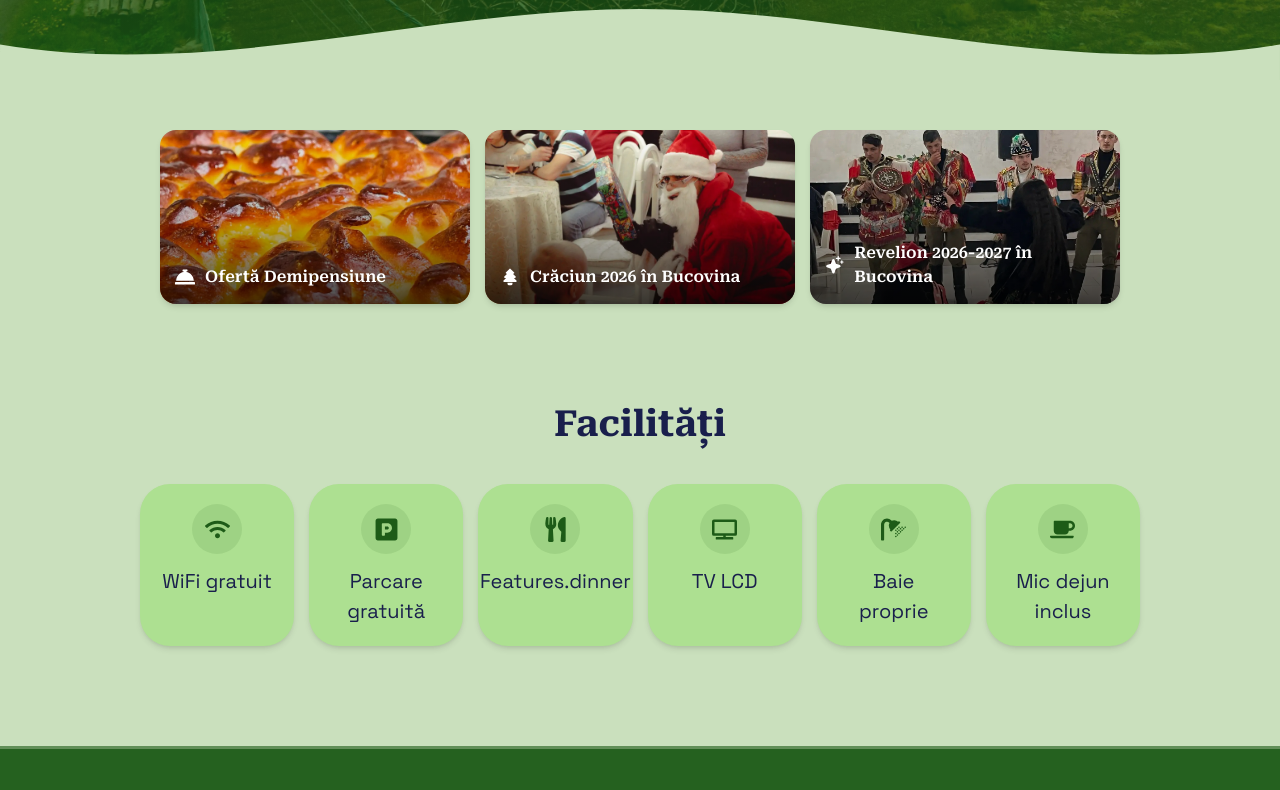
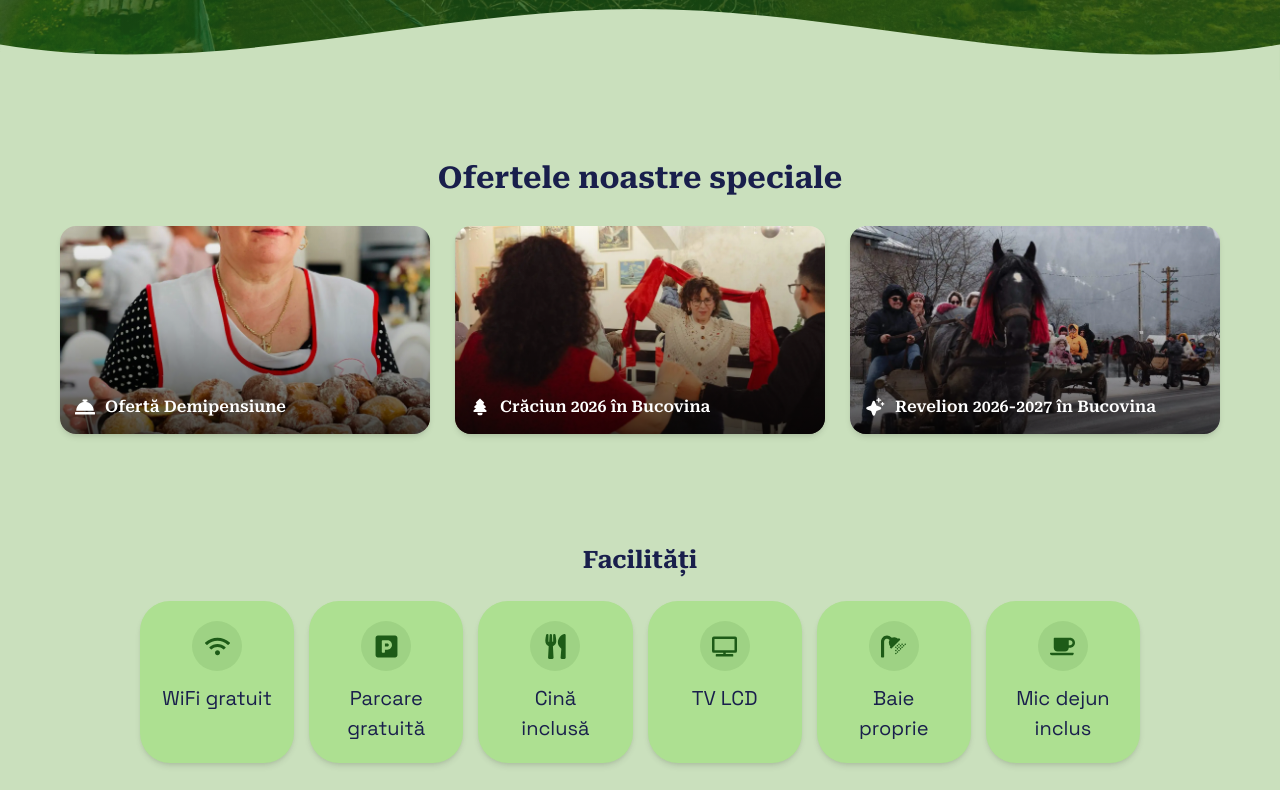
Before and after one commit to ciokyyy/actual-perla, a Next.js app: page /ro in a window 1280 px wide. Shown: the part 640-1430 px from the top of the page. Built offline with nearby package versions, Linux system fonts and the light colour scheme.

Commit message:
Compact offer cards: add image slideshow, Our Offers title, larger size, smaller amenities title, add dinner translation

```diff
--- a/messages/en-us.json
+++ b/messages/en-us.json
@@ -86,10 +86,10 @@
     "title": "Amenities",
     "wifi": "Free WiFi",
     "parking": "Free parking",
-    "ac": "Air conditioning",
     "tv": "LCD TV",
     "shower": "Private bathroom",
-    "breakfast": "Breakfast included"
+    "breakfast": "Breakfast included",
+    "dinner": "Dinner included"
   },
   "OffersPage": {
     "our_offers": "Our Offers",
--- a/messages/it.json
+++ b/messages/it.json
@@ -86,10 +86,10 @@
     "title": "Servizi",
     "wifi": "WiFi gratuito",
     "parking": "Parcheggio gratuito",
-    "ac": "Aria condizionata",
     "tv": "TV LCD",
     "shower": "Bagno privato",
-    "breakfast": "Colazione inclusa"
+    "breakfast": "Colazione inclusa",
+    "dinner": "Cena inclusa"
   },
   "OffersPage": {
     "our_offers": "Le Nostre Offerte",
--- a/messages/ro.json
+++ b/messages/ro.json
@@ -87,10 +87,10 @@
     "title": "Facilități",
     "wifi": "WiFi gratuit",
     "parking": "Parcare gratuită",
-    "ac": "Aer condiționat",
     "tv": "TV LCD",
     "shower": "Baie proprie",
-    "breakfast": "Mic dejun inclus"
+    "breakfast": "Mic dejun inclus",
+    "dinner": "Cină inclusă"
   },
   "OffersPage": {
     "our_offers": "Ofertele Noastre",
--- a/src/app/[locale]/oferte/ClientComponent.tsx
+++ b/src/app/[locale]/oferte/ClientComponent.tsx
@@ -1,4 +1,5 @@
 "use client";
+import { useState, useEffect } from "react";
 import { Link } from "@/components/ui/Link";
 import { motion } from "motion/react";
 import Image from "next/image";
@@ -169,14 +170,21 @@ export function ClientComponent() {
   );
 }
 
-function CompactOfferCard({ title, icon: Icon, image, href }: { title: string; icon: React.ElementType; image: StaticImageData; href: string }) {
+function CompactOfferCard({ title, icon: Icon, images, href }: { title: string; icon: React.ElementType; images: [StaticImageData, StaticImageData, StaticImageData]; href: string }) {
+  const [idx, setIdx] = useState(0);
+
+  useEffect(() => {
+    const interval = setInterval(() => setIdx((i) => (i + 1) % images.length), 3000);
+    return () => clearInterval(interval);
+  }, [images.length]);
+
   return (
     <Link
       href={href as "/"}
       className="group relative rounded-2xl overflow-hidden shadow-md cursor-pointer"
     >
-      <div className="aspect-video relative">
-        <Image src={image} alt={title} fill className="object-cover transition-transform duration-500 group-hover:scale-105" />
+      <div className="aspect-video relative overflow-hidden">
+        <Image src={images[idx]} alt={title} fill className="object-cover transition-transform duration-700 group-hover:scale-110" />
         <div className="absolute inset-0 bg-gradient-to-t from-black/70 via-black/20 to-transparent" />
         <div className="absolute bottom-0 left-0 right-0 p-15 flex items-center gap-10">
           <Icon className="w-20 h-20 text-white" />
@@ -191,10 +199,22 @@ export function CompactOfferCards() {
   const t = useTranslations("OffersPage");
 
   return (
-    <div className="grid grid-cols-1 md:grid-cols-3 gap-15 max-w-1000 mx-auto px-20">
-      <CompactOfferCard title={t("demipensiune_title")} icon={FaConciergeBell} image={DemipensiuneOne} href="/oferta-demipensiune" />
-      <CompactOfferCard title={t("craciun_title")} icon={TbChristmasTreeFilled} image={CraciunOne} href="/oferta-craciun" />
-      <CompactOfferCard title={t("revelion_title")} icon={PiSparkleFill} image={RevelionOne} href="/oferta-revelion" />
-    </div>
+    <section className="w-full py-30">
+      <motion.h2
+        initial={{ y: 20, opacity: 0 }}
+        whileInView={{ y: 0, opacity: 1 }}
+        viewport={{ once: true }}
+        transition={{ duration: 0.5 }}
+        className="font-[family-name:var(--font-heading)] text-2xl md:text-3xl text-text font-bold text-center mb-30"
+      >
+        {t("section_title")}
+      </motion.h2>
+
+      <div className="grid grid-cols-1 md:grid-cols-3 gap-25 max-w-1200 mx-auto px-20">
+        <CompactOfferCard title={t("demipensiune_title")} icon={FaConciergeBell} images={[DemipensiuneOne, DemipensiuneTwo, DemipensiuneThree]} href="/oferta-demipensiune" />
+        <CompactOfferCard title={t("craciun_title")} icon={TbChristmasTreeFilled} images={[CraciunOne, CraciunTwo, CraciunThree]} href="/oferta-craciun" />
+        <CompactOfferCard title={t("revelion_title")} icon={PiSparkleFill} images={[RevelionOne, RevelionTwo, RevelionThree]} href="/oferta-revelion" />
+      </div>
+    </section>
   );
 }
--- a/src/components/FeaturesSection.tsx
+++ b/src/components/FeaturesSection.tsx
@@ -16,13 +16,13 @@ export default function FeaturesSection() {
   ];
 
   return (
-    <section className="w-full py-50 px-20">
+    <section className="w-full py-30 px-20">
       <motion.h2
         initial={{ y: 20, opacity: 0 }}
         whileInView={{ y: 0, opacity: 1 }}
         viewport={{ once: true }}
         transition={{ duration: 0.5 }}
-        className="font-[family-name:var(--font-heading)] text-3xl md:text-4xl text-text font-bold text-center mb-40"
+        className="font-[family-name:var(--font-heading)] text-xl md:text-2xl text-text font-bold text-center mb-25"
       >
         {t("title")}
       </motion.h2>
```
